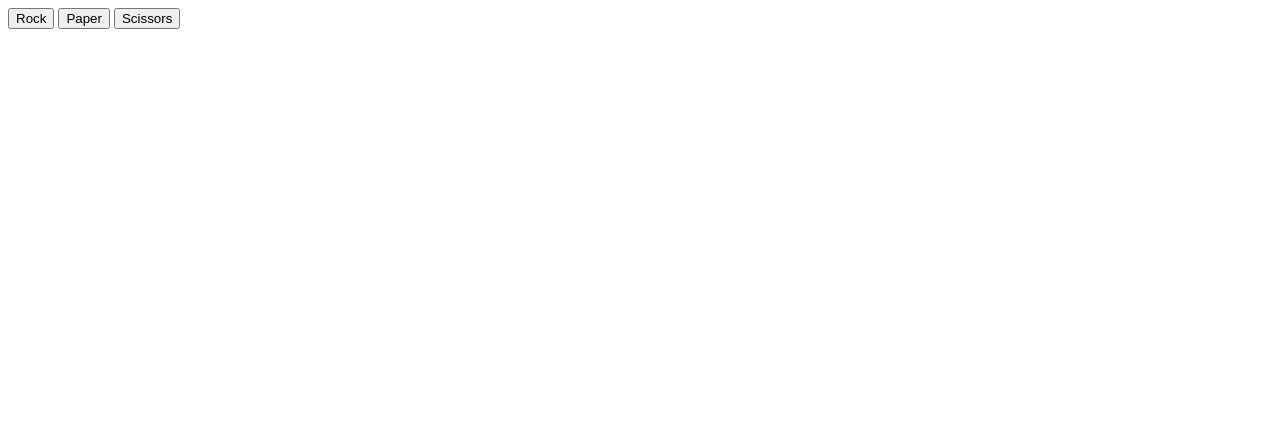
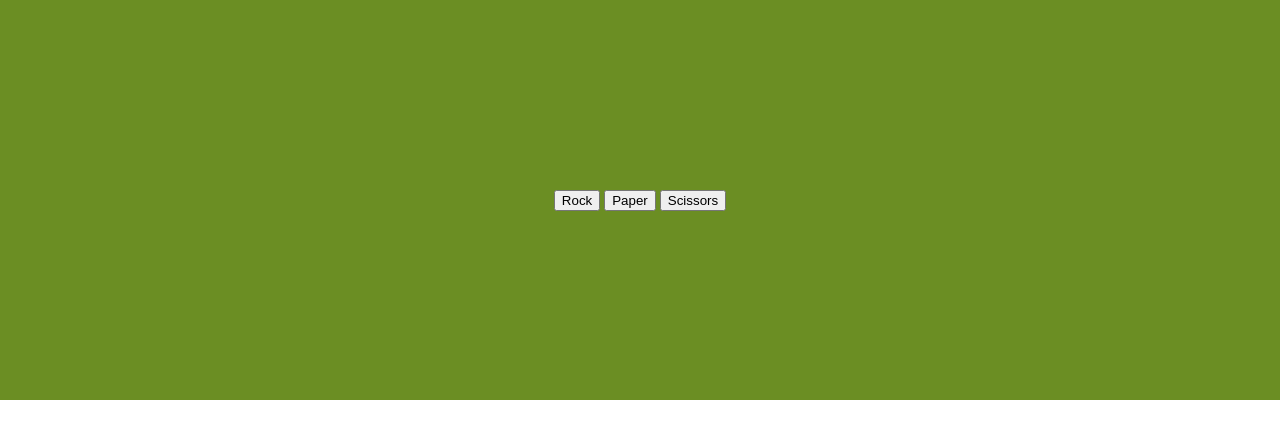
Before and after one commit to edd-onyango/rock-paper-scissors, a plain HTML site: page index.html in a window 1280 px wide. Drawn offline with Linux system fonts and the light colour scheme.

Commit message:
Add initiali styling to the game

```diff
--- a/index.html
+++ b/index.html
@@ -3,6 +3,7 @@
 <head>
     <meta charset="UTF-8">
     <meta name="viewport" content="width=device-width, initial-scale=1.0">
+    <link rel="stylesheet" type="text/css" href="styles.css">
     <script src="script.js" defer></script>
     <title>Rock Paper Scissors
     </title>
--- a/styles.css
+++ b/styles.css
@@ -0,0 +1,12 @@
+* {
+    margin: 0;
+    box-sizing:border-box;
+}
+
+.container {
+    display: flex;
+    justify-content: center;
+    align-items: center;
+    height: 400px;
+    background-color: olivedrab;
+}
```
